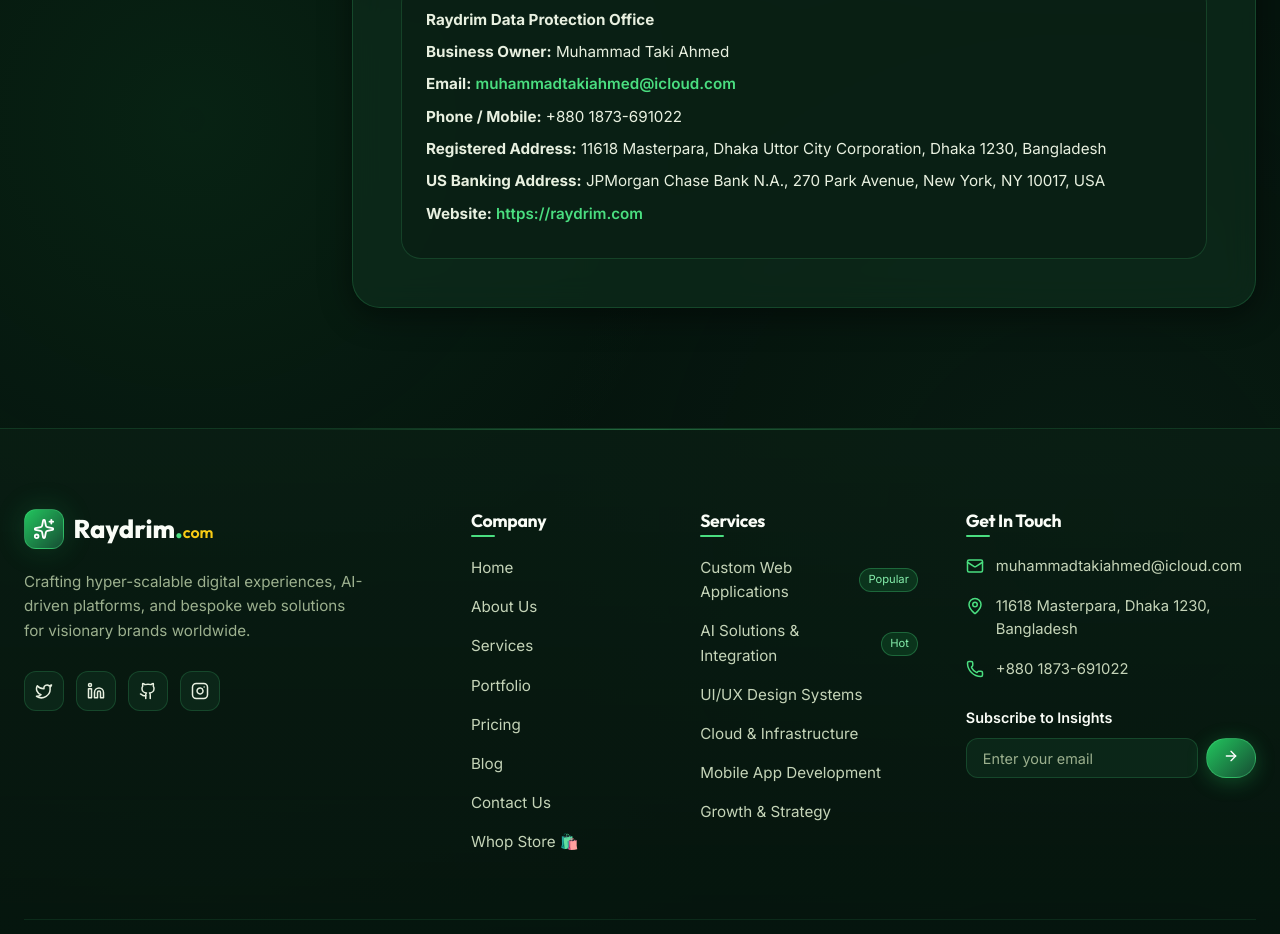
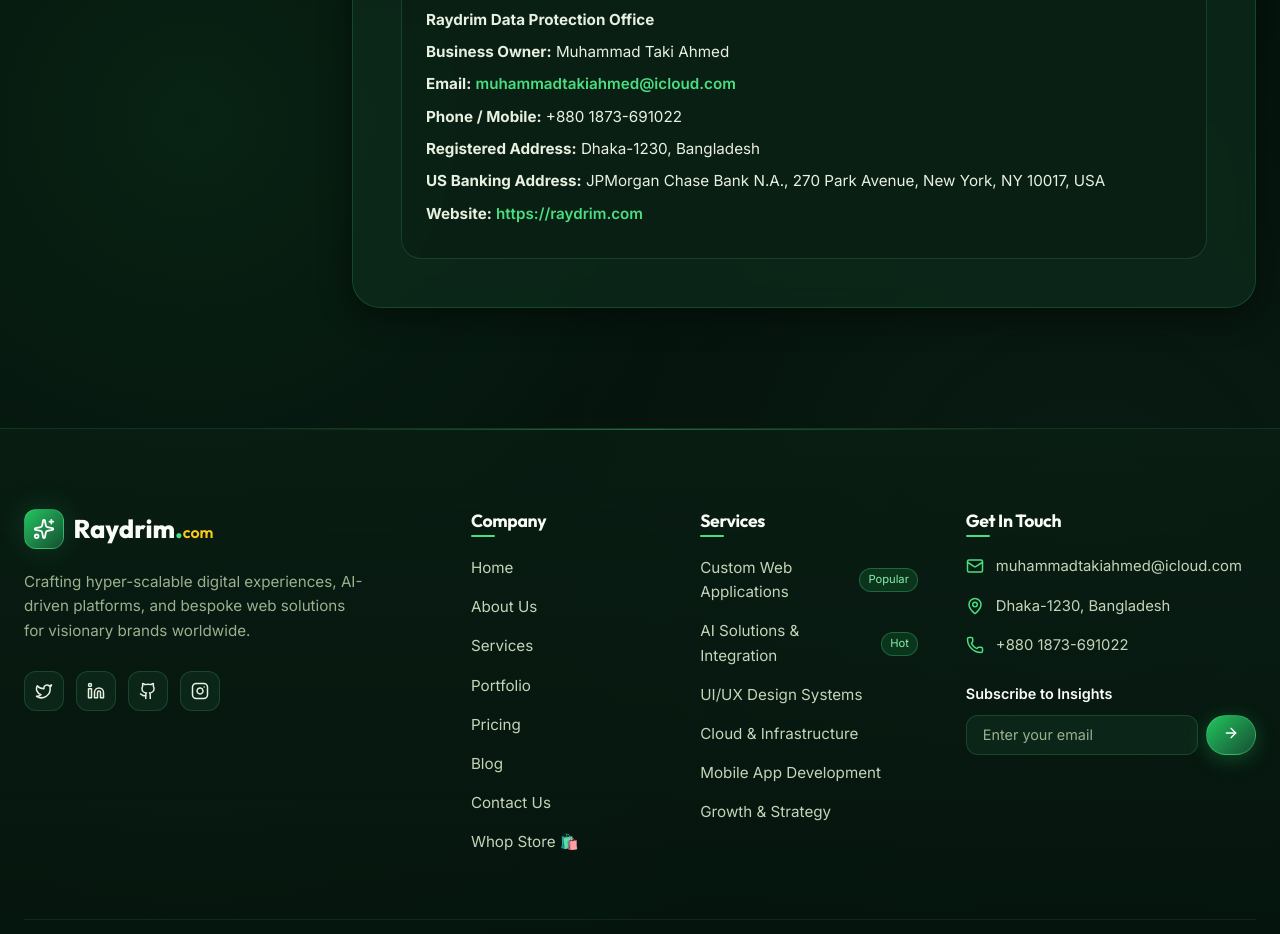
Before and after one commit to takiahmed24/raydrim, a Next.js app: page /privacy in a window 1280 px wide. Shown: the part 3200-4134 px from the top of the page. Built offline with nearby package versions, Linux system fonts and the light colour scheme.

Commit message:
Simplify address display to Dhaka-1230, Bangladesh

```diff
--- a/src/app/layout.tsx
+++ b/src/app/layout.tsx
@@ -61,7 +61,7 @@
     telephone: '+8801873691022',
     address: {
       '@type': 'PostalAddress',
-      streetAddress: '11618 Masterpara, Dhaka Uttor City Corporation',
+      streetAddress: 'Dhaka-1230',
       addressLocality: 'Dhaka',
       postalCode: '1230',
       addressCountry: 'BD',
--- a/src/app/privacy/page.tsx
+++ b/src/app/privacy/page.tsx
@@ -249,7 +249,7 @@
                 <p><strong>Business Owner:</strong> Muhammad Taki Ahmed</p>
                 <p><strong>Email:</strong> <a href="mailto:muhammadtakiahmed@icloud.com" className={styles.contactLink}>muhammadtakiahmed@icloud.com</a></p>
                 <p><strong>Phone / Mobile:</strong> +880 1873-691022</p>
-                <p><strong>Registered Address:</strong> 11618 Masterpara, Dhaka Uttor City Corporation, Dhaka 1230, Bangladesh</p>
+                <p><strong>Registered Address:</strong> Dhaka-1230, Bangladesh</p>
                 <p><strong>US Banking Address:</strong> JPMorgan Chase Bank N.A., 270 Park Avenue, New York, NY 10017, USA</p>
                 <p><strong>Website:</strong> <a href="https://raydrim.com" className={styles.contactLink}>https://raydrim.com</a></p>
               </div>
--- a/src/app/terms/page.tsx
+++ b/src/app/terms/page.tsx
@@ -237,7 +237,7 @@
                 <p><strong>Business Owner:</strong> Muhammad Taki Ahmed</p>
                 <p><strong>Email:</strong> <a href="mailto:muhammadtakiahmed@icloud.com" className={styles.contactLink}>muhammadtakiahmed@icloud.com</a></p>
                 <p><strong>Phone / Mobile:</strong> +880 1873-691022</p>
-                <p><strong>Registered Address:</strong> 11618 Masterpara, Dhaka Uttor City Corporation, Dhaka 1230, Bangladesh</p>
+                <p><strong>Registered Address:</strong> Dhaka-1230, Bangladesh</p>
                 <p><strong>US Banking Address:</strong> JPMorgan Chase Bank N.A., 270 Park Avenue, New York, NY 10017, USA</p>
                 <p><strong>Domain:</strong> <a href="https://raydrim.com" className={styles.contactLink}>https://raydrim.com</a></p>
               </div>
--- a/src/components/layout/Footer.tsx
+++ b/src/components/layout/Footer.tsx
@@ -127,7 +127,7 @@
               </li>
               <li className={styles.contactItem}>
                 <MapPin size={18} className={styles.contactIcon} />
-                <span>11618 Masterpara, Dhaka 1230, Bangladesh</span>
+                <span>Dhaka-1230, Bangladesh</span>
               </li>
               <li className={styles.contactItem}>
                 <Phone size={18} className={styles.contactIcon} />
--- a/src/data/contactData.ts
+++ b/src/data/contactData.ts
@@ -2,7 +2,7 @@
   owner: 'Muhammad Taki Ahmed',
   email: 'muhammadtakiahmed@icloud.com',
   phone: '+880 1873-691022',
-  address: '11618 Masterpara, Dhaka Uttor City Corporation, Dhaka 1230, Bangladesh',
+  address: 'Dhaka-1230, Bangladesh',
   usBankAddress: 'JPMorgan Chase Bank N.A., 270 Park Avenue, New York, NY 10017, USA',
   hours: 'Mon – Fri: 8:00 AM – 6:00 PM EST / BST',
   responseTime: '< 2 Hours Guaranteed SLA',
```
